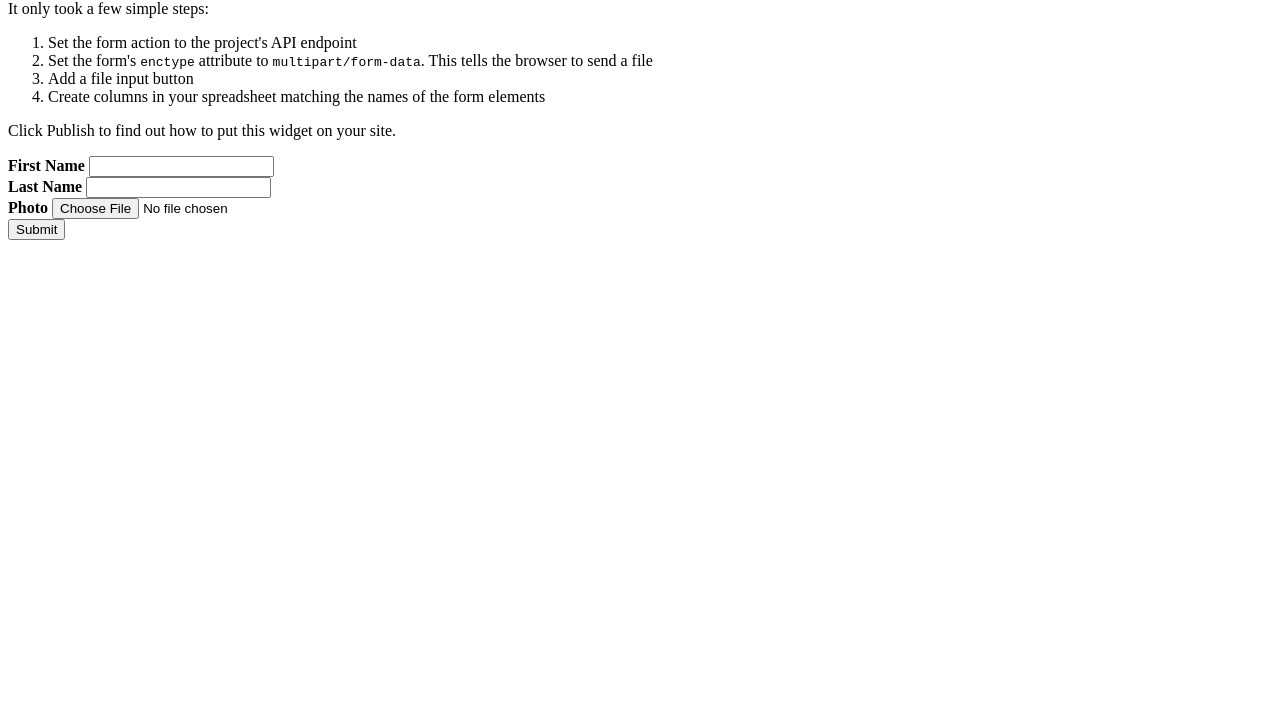
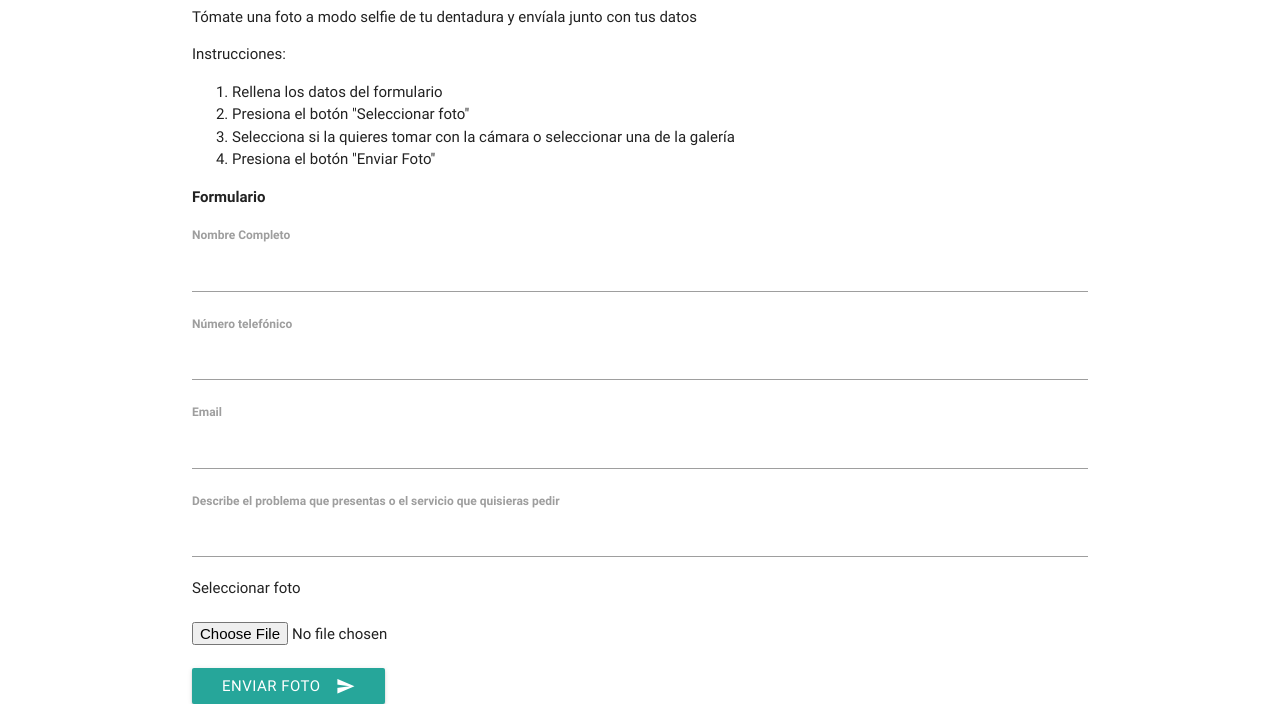
Before and after one commit to julianvergara10/julianvergara10.github.io, a plain HTML site: page index.html in a window 1280 px wide. Shown: the part 101-805 px from the top of the page. Drawn offline with nearby package versions, Linux system fonts and the light colour scheme.

Commit message:
change 4

```diff
--- a/index.html
+++ b/index.html
@@ -5,7 +5,17 @@
     <meta name="viewport" content="initial-scale=1, maximum-scale=1, user-scalable=no, width=device-width">
     <title></title>
 
-    <link rel="manifest" href="manifest.json">
+
+
+     <link rel="stylesheet" href="https://cdnjs.cloudflare.com/ajax/libs/materialize/0.100.2/css/materialize.min.css">
+
+     <link href="https://fonts.googleapis.com/icon?family=Material+Icons" rel="stylesheet">
+
+       <script src="https://cdnjs.cloudflare.com/ajax/libs/materialize/0.100.2/js/materialize.min.js"></script>
+
+
+
+<script src="https://cdnjs.cloudflare.com/ajax/libs/jquery/1.11.0/jquery.js"></script>
 
     <!-- un-comment this code to enable service worker
     <script>
@@ -24,40 +34,56 @@
 
     <!-- ionic/angularjs js -->
 
+
+
+
+
   </head>
   <body >
 
-   <div class="demo-text">
-  <h2>Simple File Upload Form</h2>
-  <p>This form uploads a file to a spreadsheet and shared folder connected to this project.</p>
+   <div class="container">
+  <h2>Envíanos fotos de tu dentadura!</h2>
+  <p>Tómate una foto a modo selfie de tu dentadura y envíala junto con tus datos</p>
 
-  <p>It only took a few simple steps:</p>
+  <p>Instrucciones:</p>
   <ol>
-    <li>Set the form action to the project's API endpoint</li>
-    <li>Set the form's <code>enctype</code> attribute to <code>multipart/form-data</code>. This tells the browser to send a file</li>
-    <li>Add a file input button</li>
-    <li>Create columns in your spreadsheet matching the names of the form elements</li>
+    <li>Rellena los datos del formulario</li>
+    <li>Presiona el botón "Seleccionar foto"</li>
+    <li>Selecciona si la quieres tomar con la cámara o seleccionar una de la galería</li>
+    <li>Presiona el botón "Enviar Foto"</li>
   </ol>
 
-  <p>Click Publish to find out how to put this widget on your site.</p>
+  <p style="font-weight: bold;">Formulario</p>
 </div>
 
+<div class="container">
 <form enctype="multipart/form-data" method="POST" action="//api.cloudstitch.com/kubopages/photo_upload/datasources/sheet" class="magic-form">
   <div class="form-group">
-    <label><b>First Name </b></label>
-    <input name="FirstName" class="form-control">
+    <label><b>Nombre Completo</b></label>
+    <input name="Name" class="form-control">
   </div>
   <div class="form-group">
-    <label><b>Last Name </b></label>
-    <input name="LastName" class="form-control">
+    <label><b>Número telefónico</b></label>
+    <input name="Number" class="form-control">
   </div>
   <div class="form-group">
-    <label><b>Photo </b></label>
-    <input type="file" name="Photo" class="form-control">
+    <label><b>Email</b></label>
+    <input name="Email" class="form-control">
   </div>
   <div class="form-group">
-    <button type="submit" class="form-btn">Submit</button>
+    <label><b>Describe el problema que presentas o el servicio que quisieras pedir</b></label>
+    <input name="Problema" class="form-control">
+  </div>
+  <div class="form-group">
+    <label><b></b></label>
+    <div class="new_Btn">Seleccionar foto</div><br>
+    <input id="html_btn" type="file" name="Photo" class="form-control">
+  </div>
+  <br>
+  <div class="form-group">
+    <button class="btn waves-effect waves-light" type="submit" class="form-btn">Enviar Foto<i class="material-icons right">send</i></button>
   </div>
 </form>
+</div>
   </body>
 </html>
```
